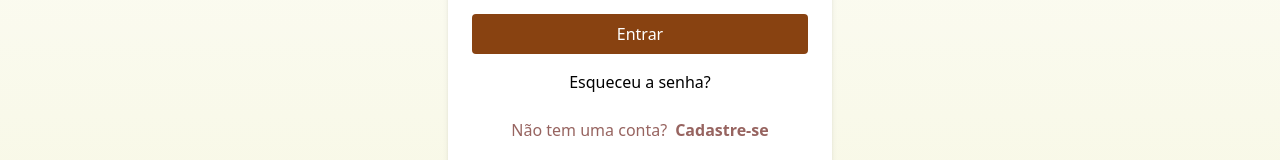
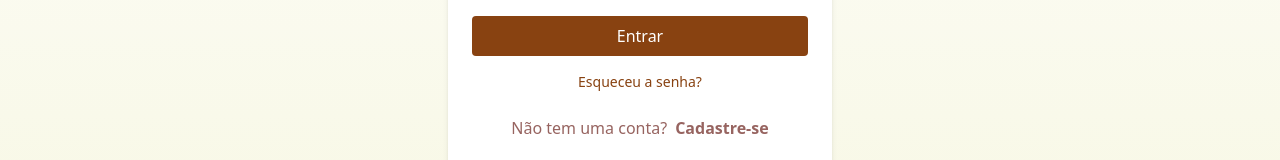
Before and after one commit to fbmcarmo/sebao-online, a Next.js app: page /login in a window 1280 px wide. Shown: the part 438-598 px from the top of the page. Built offline with nearby package versions, Linux system fonts and the light colour scheme.

Commit message:
estiloesquecisenha

```diff
--- a/src/pages/login/index.jsx
+++ b/src/pages/login/index.jsx
@@ -68,7 +68,9 @@ export default function Login() {
               Entrar
             </button>
             <div className="w-full flex items-center justify-center text-black pt-4">
-              <a href="">Esqueceu a senha?</a>
+            <a href="/recuperar-senha" className="text-sm text-[#884211] hover:underline">
+              Esqueceu a senha?
+            </a>
             </div>
           </div>
           <div className="mt-4">
```
